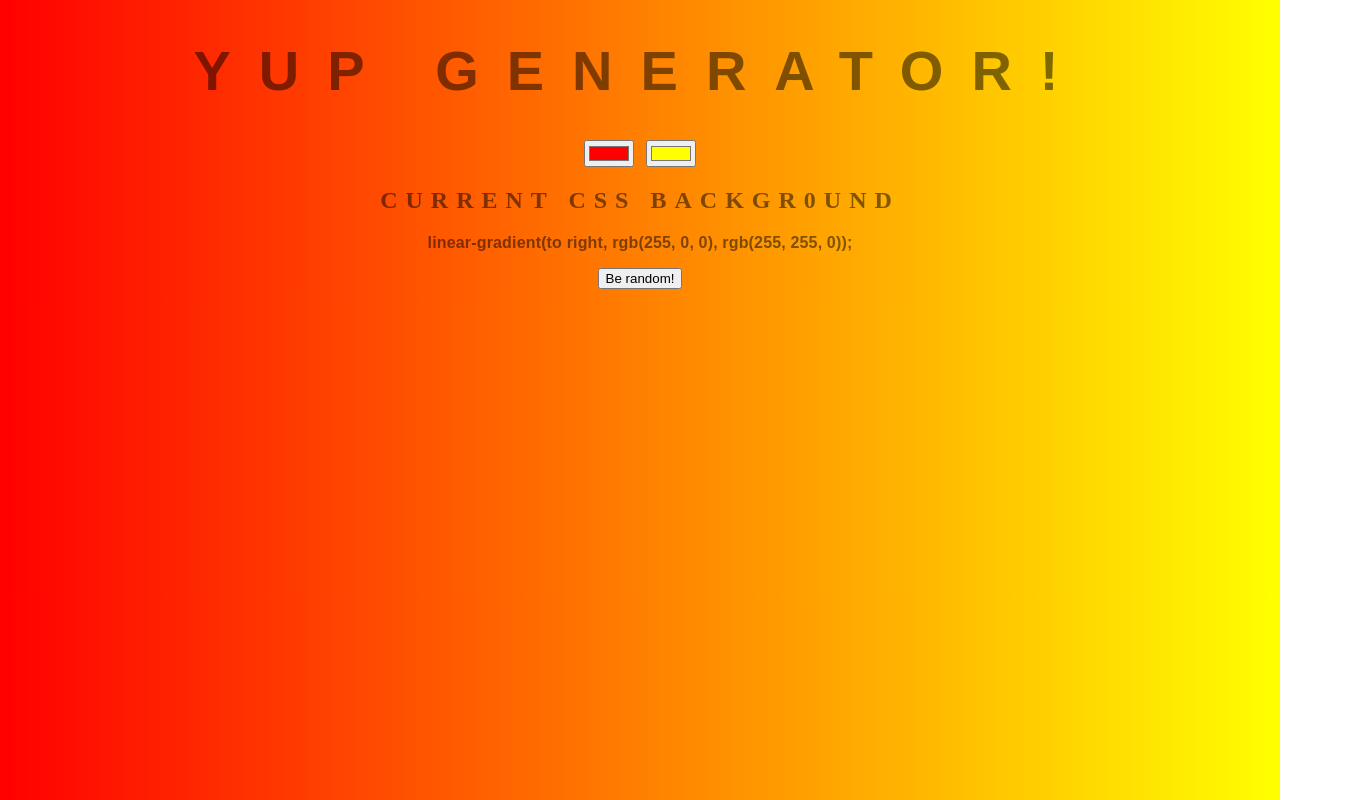
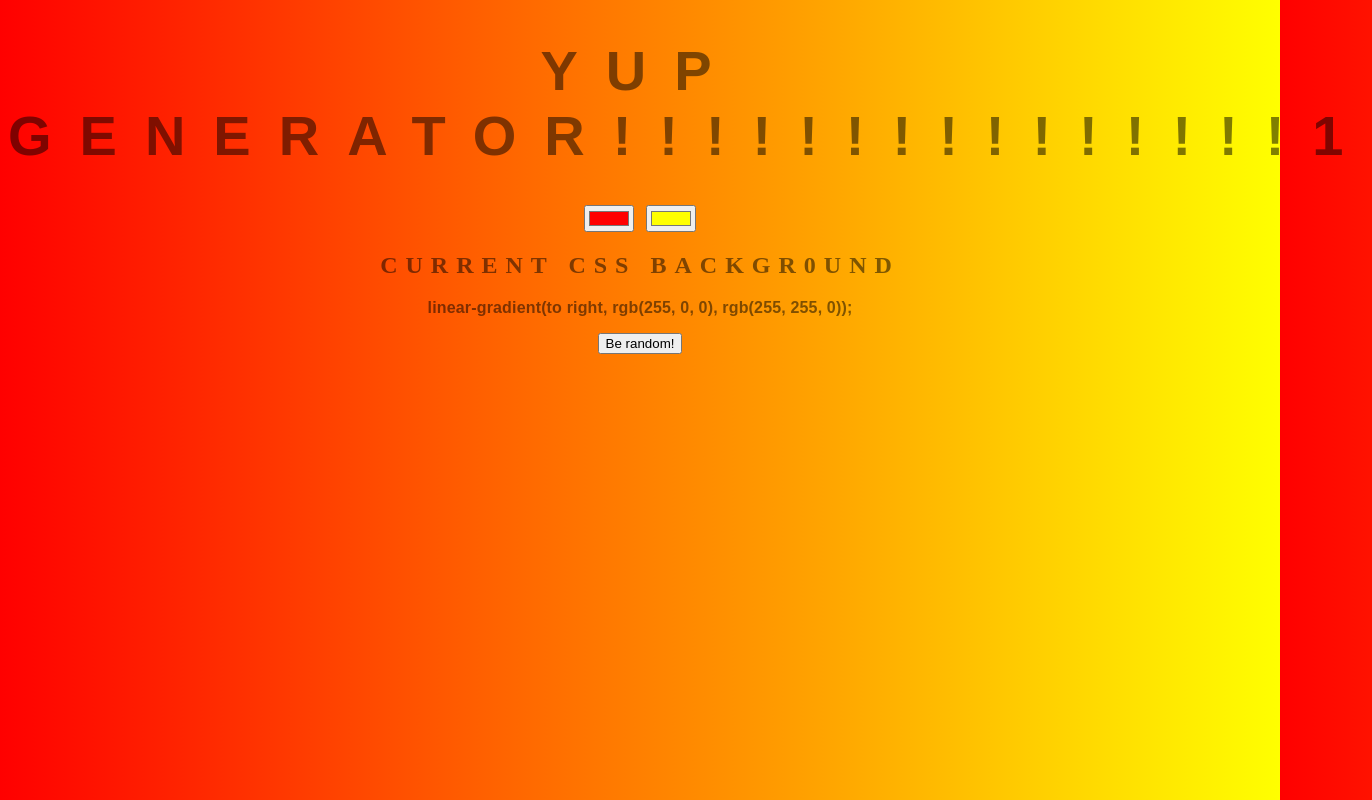
Before and after one commit to jjd040/background-generator, a plain HTML site: page index.html in a window 1280 px wide. Shown: the whole page, 1372 px wide, since content can reach past the window. Drawn offline with Linux system fonts and the light colour scheme.

Commit message:
whatever

```diff
--- a/index.html
+++ b/index.html
@@ -5,7 +5,7 @@
 	<link rel="stylesheet" type="text/css" href="style.css">
 </head>
 <body id="gradient">
-	<h1>Yup Generator!</h1>
+	<h1>Yup Generator!!!!!!!!!!!!!!!1</h1>
 	<input class="color1" type="color" name="color1" value="#00ff00">
 	<input class="color2" type="color" name="color2" value="#ff0000">
 	<h2>Current CSS Backgr0und</h2>
```
